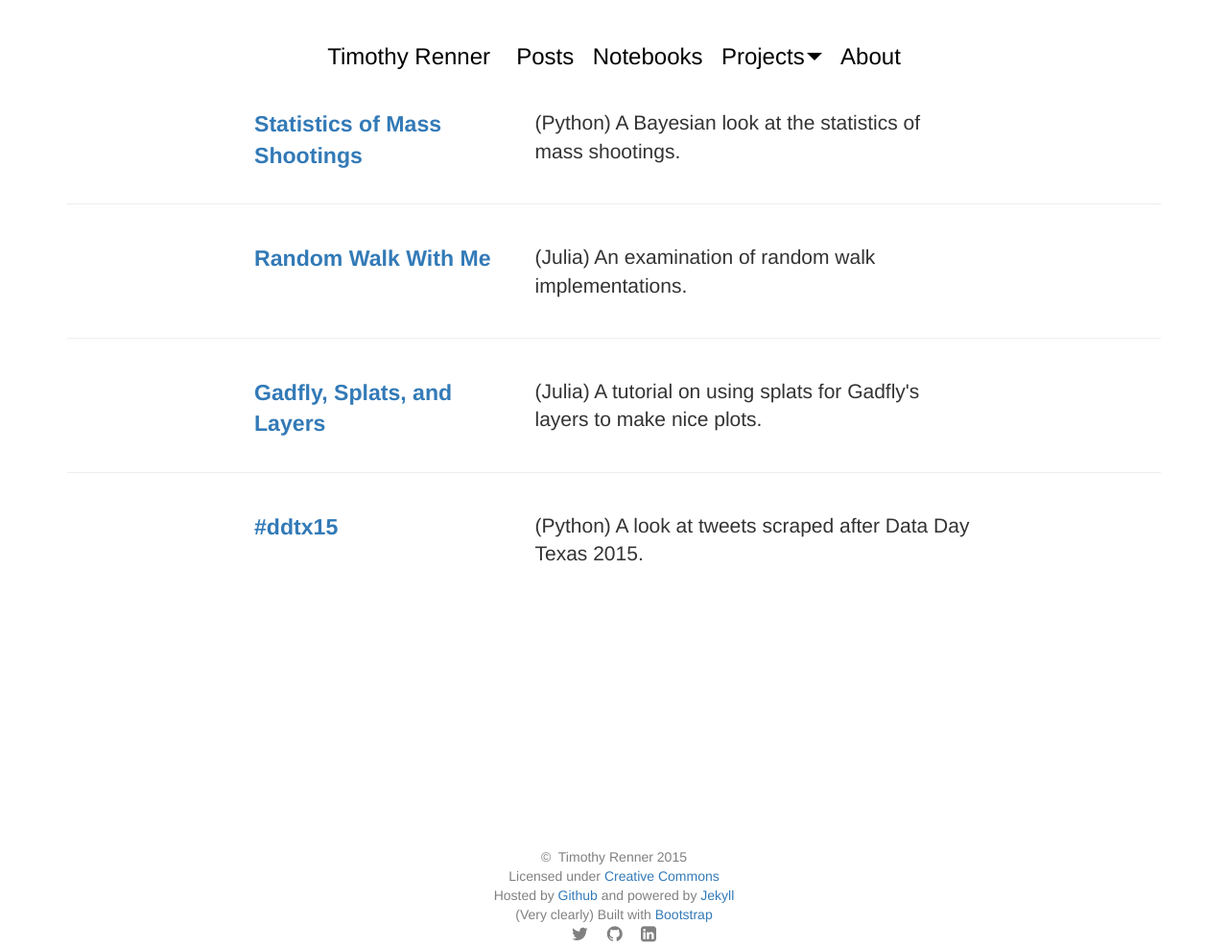
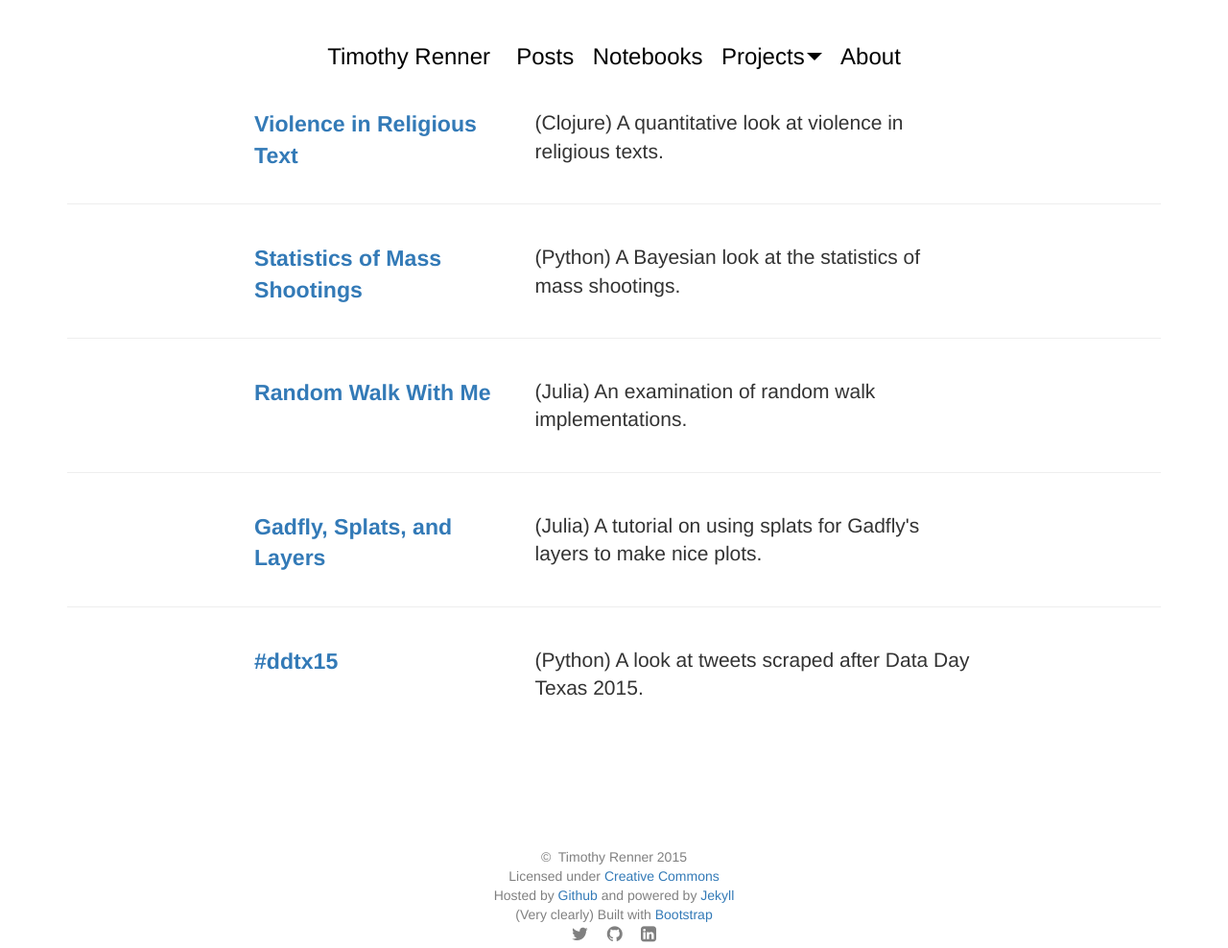
Before and after one commit to timothyrenner/timothyrenner.github.io, a Jekyll site: the page built from notebooks/index.html, in a window 1280 px wide. Shown: the whole page at 96% size. Built offline with Jekyll 4.4.1, drawn with Linux system fonts in a browser that asks for light colours; nearby versions of some CDN libraries.

Commit message:
Added latest post to notebooks page.

```diff
--- a/notebooks/index.html
+++ b/notebooks/index.html
@@ -4,6 +4,16 @@ title: timothyrenner.github.io
 ---
 
 <div class="container">
+    <div class="row">
+        <div class="col-md-offset-2 col-md-3">
+            <a class="lead notebook-title" href="https://github.com/timothyrenner/violence-in-religious-text">Violence in Religious Text</a>
+        </div>
+        <div class="col-md-5">
+            <p class="lead">(Clojure) A quantitative look at violence in religious texts.</p>
+        </div>
+    </div>
+    <hr>
+    <br>
     <div class="row">
         <div class="col-md-offset-2 col-md-3">
             <a class="lead notebook-title" href="/notebooks/mass_shootings/mass_shootings.ipynb" download="mass_shootings.ipynb">Statistics of Mass Shootings</a>
```
